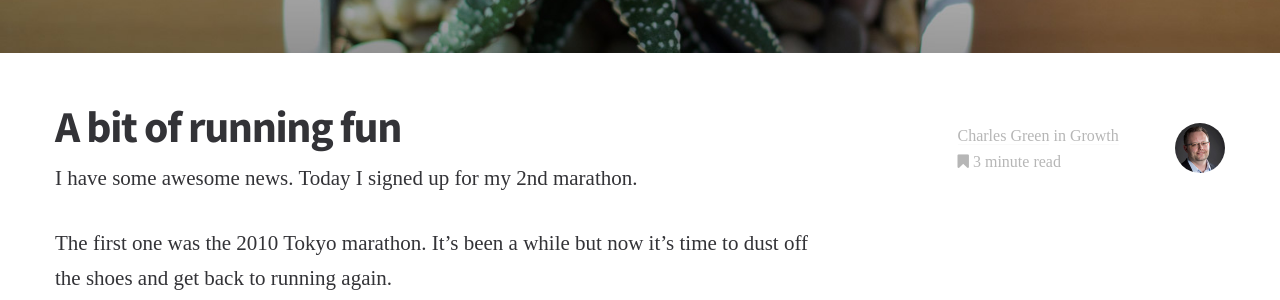
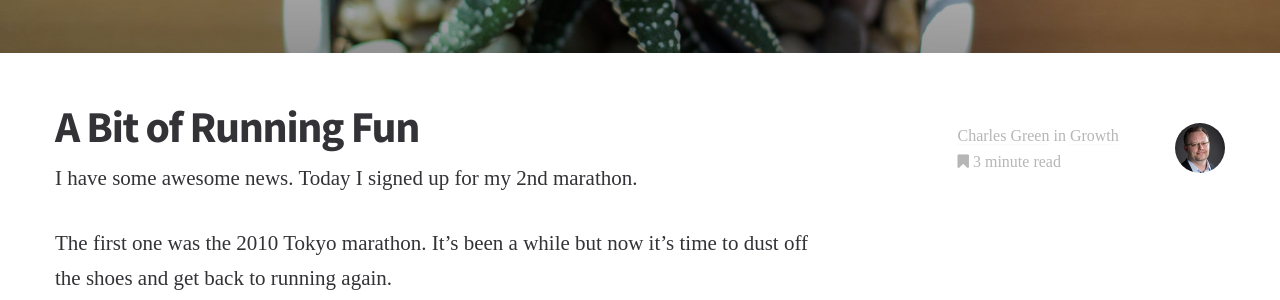
Before and after one commit to metizror/charlesgreen.github.io, a Jekyll site: the page built from _posts/2016-06-06-a-bit-of-running-fun.md, in a window 1280 px wide. Shown: the part 407-707 px from the top of the page. Built offline with Jekyll 4.4.1, drawn with Linux system fonts in a browser that asks for light colours; some web fonts are replaced.

```diff
--- a/_posts/2016-06-06-a-bit-of-running-fun.md
+++ b/_posts/2016-06-06-a-bit-of-running-fun.md
@@ -1,7 +1,7 @@
 ---
 layout: post-sidebar
 date: 2016-06-06
-title: 'A bit of running fun'
+title: 'A Bit of Running Fun'
 description: 'Saitama International Marathon 2016 - A bit of running fun.'
 categories: growth
 author_name: Charles Green
```
